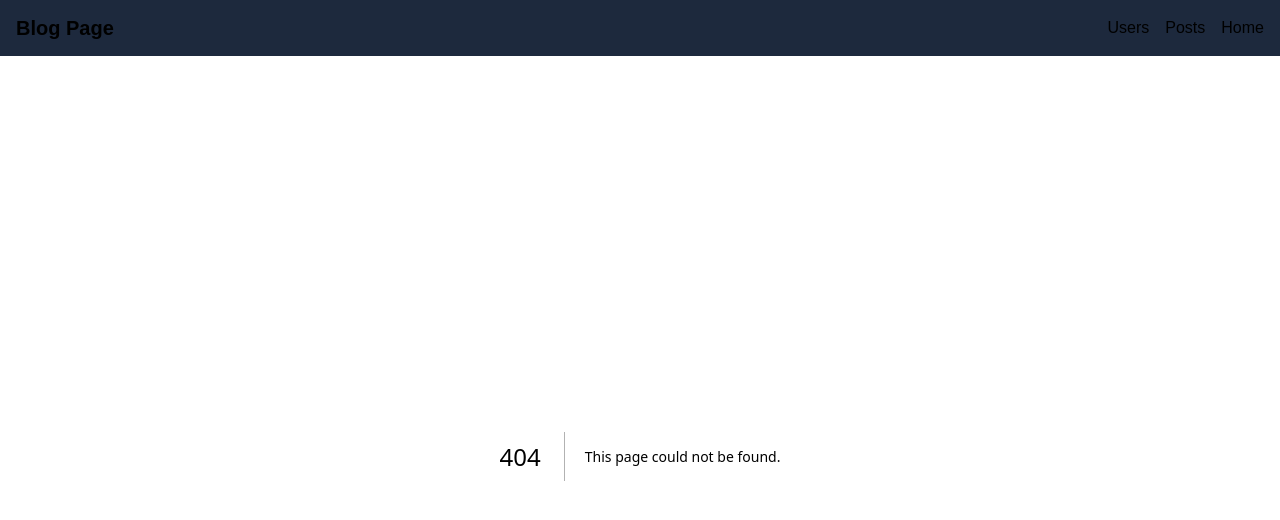
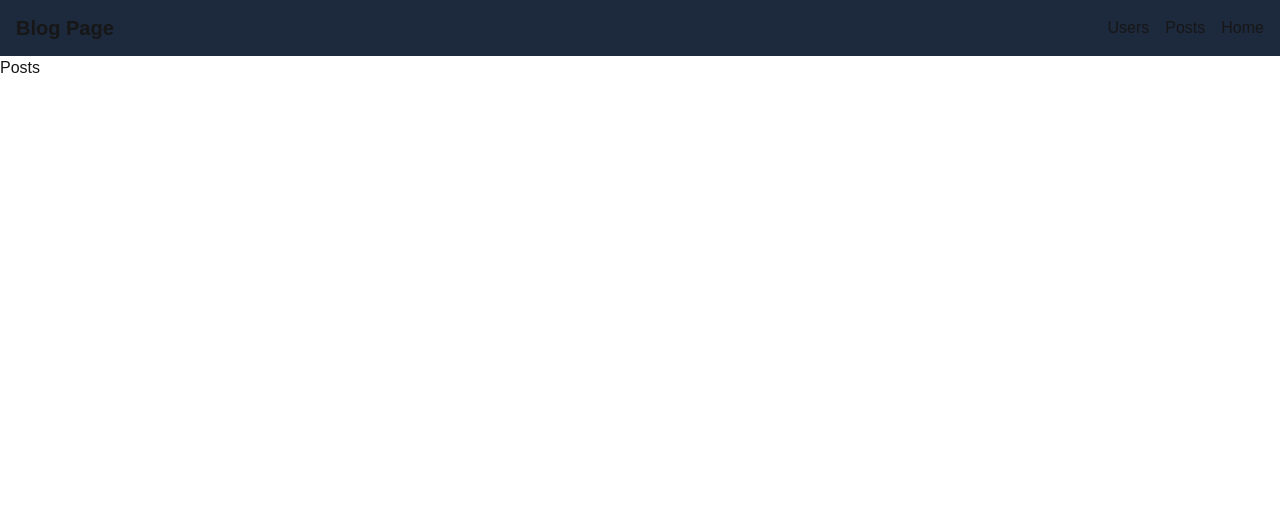
Before and after one commit to DavidVigh/fullstack, a Next.js app in the folder client/: page /posts in a window 1280 px wide. Before the commit this address had no page. Shown: the top 520 px of the page. Built offline with nearby package versions, Linux system fonts and the light colour scheme.

Commit message:
created posts route

```diff
--- /dev/null
+++ b/client/app/posts/page.tsx
@@ -0,0 +1,5 @@
+export default async function Posts() {
+    return (
+        <h1>Posts</h1>
+    );
+}
```
